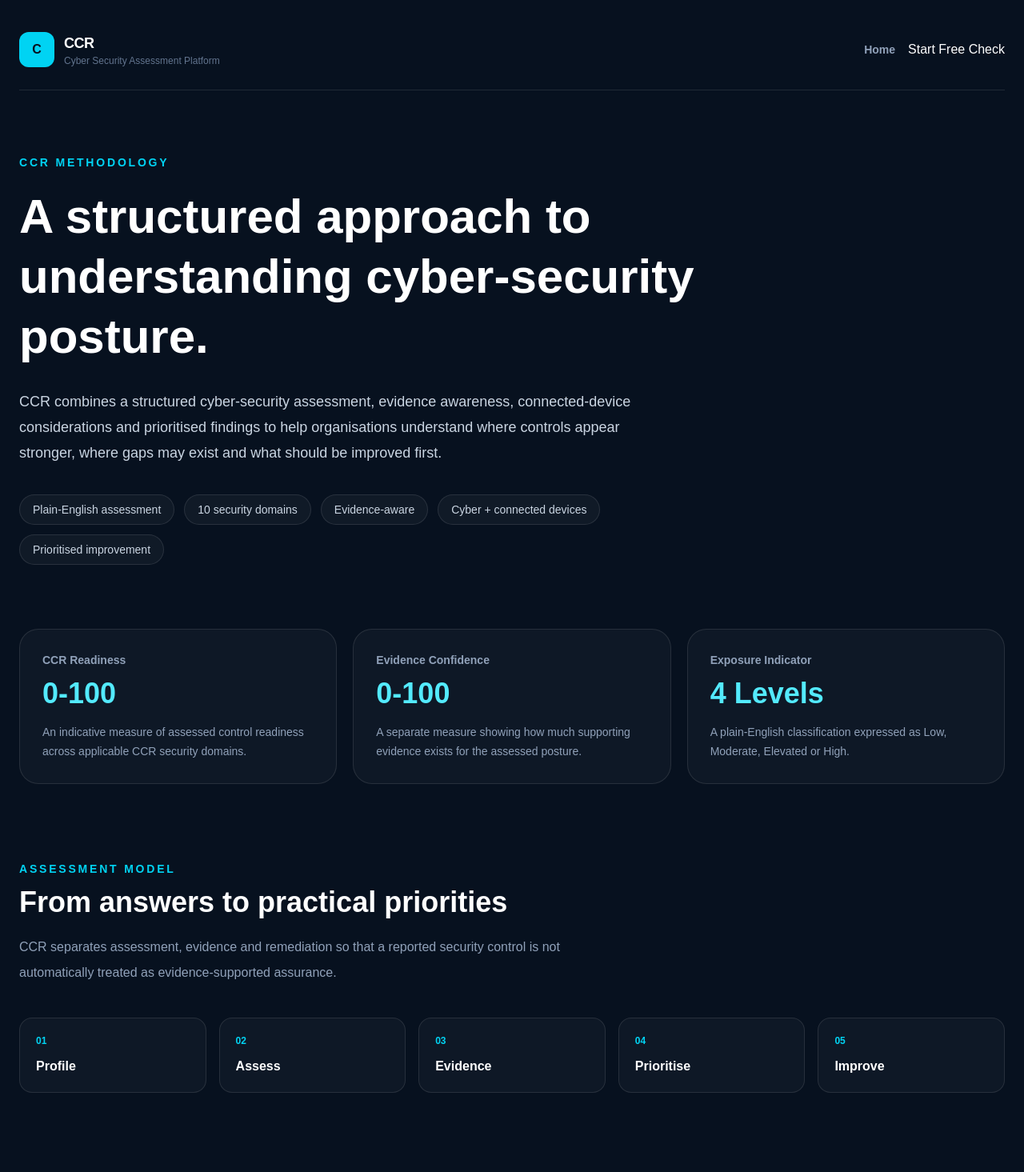
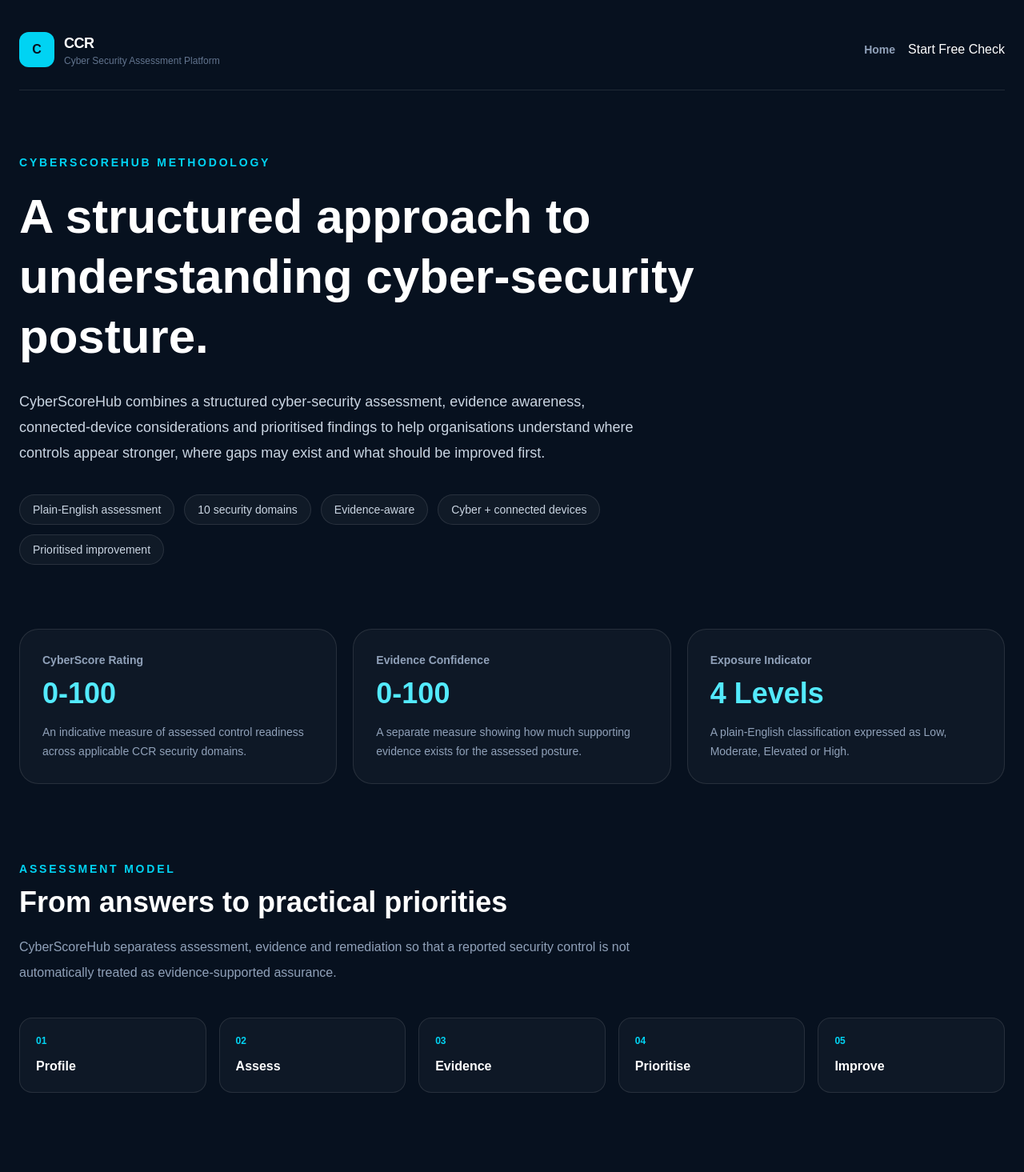
Before and after one commit to DrMesutInan-SFHEA/cyberscorehub, a Next.js app: page /methodology in a window 1280 px wide. Shown: the top 1465 px of the page at 80% size. Built offline with nearby package versions, Linux system fonts and the light colour scheme.

Commit message:
Rebrand methodology page to CyberScoreHub

```diff
--- a/src/app/methodology/page.tsx
+++ b/src/app/methodology/page.tsx
@@ -108,7 +108,7 @@
         <section className="py-20">
           <div className="max-w-4xl">
             <div className="text-sm font-bold uppercase tracking-[0.2em] text-cyan-400">
-              CCR Methodology
+             CyberScoreHub Methodology
             </div>
 
             <h1 className="mt-5 text-5xl font-black leading-tight sm:text-6xl">
@@ -116,7 +116,7 @@
             </h1>
 
             <p className="mt-7 max-w-3xl text-lg leading-8 text-slate-300">
-              CCR combines a structured cyber-security assessment,
+             CyberScoreHub combines a structured cyber-security assessment,
               evidence awareness, connected-device considerations and
               prioritised findings to help organisations understand where
               controls appear stronger, where gaps may exist and what should
@@ -144,7 +144,7 @@
 
         <section className="grid gap-5 md:grid-cols-3">
           <MetricCard
-            label="CCR Readiness"
+            label="CyberScore Rating"
             value="0-100"
             text="An indicative measure of assessed control readiness across applicable CCR security domains."
           />
@@ -170,7 +170,7 @@
           </h2>
 
           <p className="mt-5 max-w-3xl leading-8 text-slate-400">
-            CCR separates assessment, evidence and remediation so that a
+            CyberScoreHub separatess assessment, evidence and remediation so that a
             reported security control is not automatically treated as
             evidence-supported assurance.
           </p>
@@ -302,7 +302,7 @@
           </h2>
 
           <p className="mt-5 max-w-3xl leading-8 text-slate-400">
-            CCR distinguishes between reported controls and controls with
+           CyberScoreHub distinguishes between reported controls and controls with
             stronger supporting provenance. Evidence Confidence does not
             replace the Readiness Score; it provides additional context about
             the assurance supporting that assessment.
@@ -374,7 +374,7 @@
           </h2>
 
           <p className="mt-5 max-w-3xl leading-8 text-slate-400">
-            CCR groups findings into practical suggested timeframes so that
+            CyberScoreHub groups findings into practical suggested timeframes so that
             organisations can focus on immediate priorities without losing
             sight of medium and longer-term improvements.
           </p>
@@ -411,7 +411,7 @@
           </h2>
 
           <p className="mt-5 max-w-4xl leading-8 text-slate-300">
-            CCR is designed so that relevant assessment controls can be mapped
+            CyberScoreHub is designed so that relevant assessment controls can be mapped
             against established cyber-security guidance, including NIST CSF,
             CIS Controls and relevant Cyber Essentials control areas.
           </p>
@@ -437,7 +437,7 @@
             </div>
 
             <p className="mt-3 text-sm leading-6 text-slate-400">
-              CCR is an independent assessment and improvement platform.
+            CyberScoreHub is an independent assessment and improvement platform.
               References or mappings to third-party frameworks do not
               constitute certification, accreditation or endorsement by the
               referenced framework owners.
@@ -447,7 +447,7 @@
 
         <section className="mt-24 grid gap-6 lg:grid-cols-2">
           <InfoPanel
-            eyebrow="What CCR Is"
+            eyebrow="What CyberScoreHub Is"
             title="Decision support for cyber-security improvement."
           >
             <ul className="space-y-3">
@@ -470,7 +470,7 @@
           </InfoPanel>
 
           <InfoPanel
-            eyebrow="What CCR Is Not"
+            eyebrow="What CyberScoreHub Is Not"
             title="Assessment does not equal certification or guarantee."
           >
             <ul className="space-y-3">
@@ -525,7 +525,7 @@
             </h2>
 
             <p className="mt-6 text-lg leading-8 text-slate-400">
-              Start with the free CCR Quick Check and build a clearer picture
+              Start with the free CyberScoreHub Quick Assessment and build a clearer picture
               of your organisation&apos;s cyber-security readiness.
             </p>
 
```
